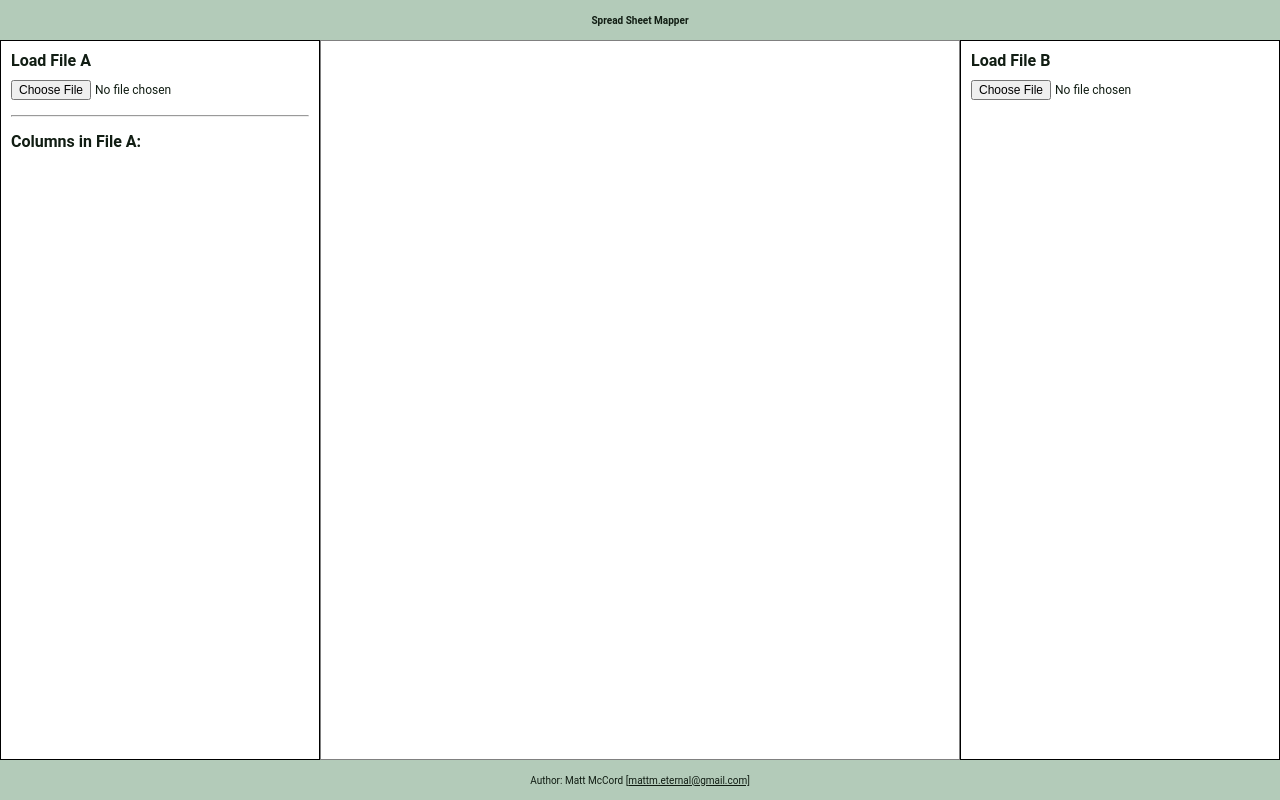
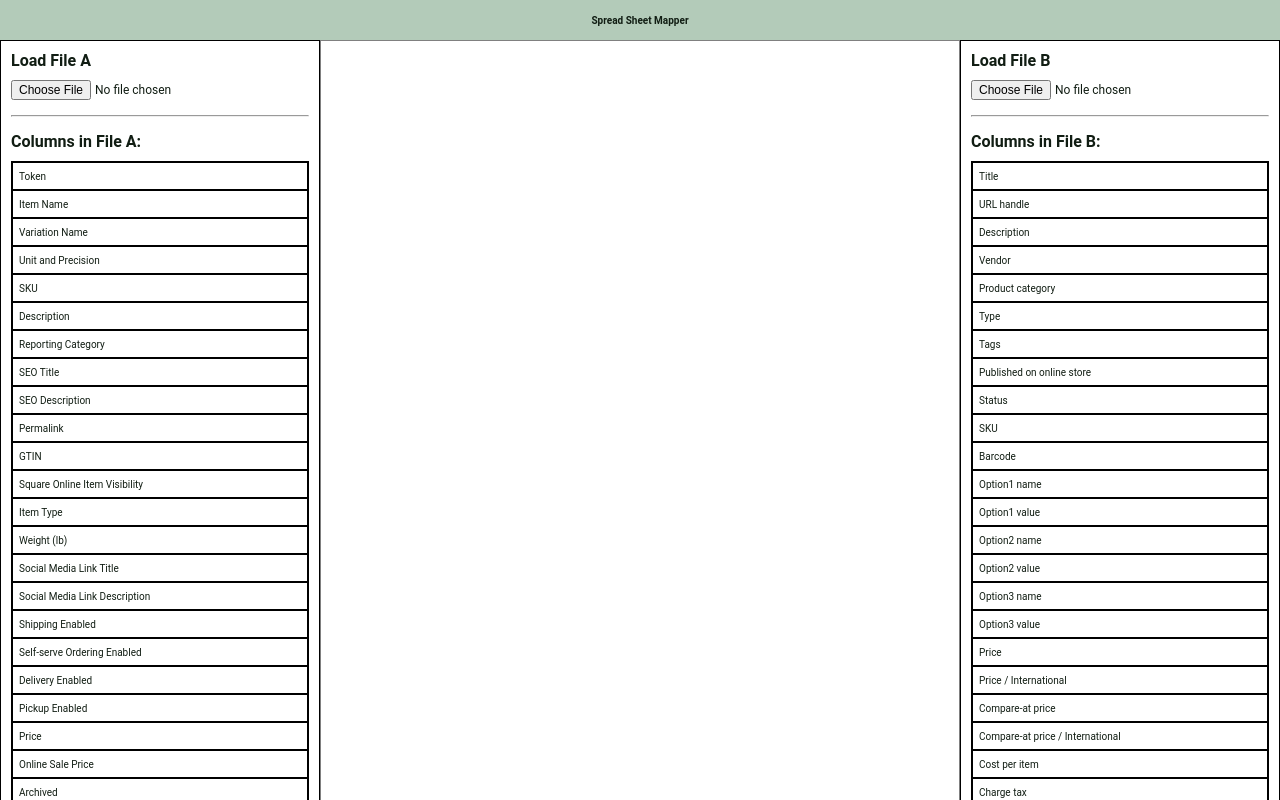
Before and after one commit to mccordgh/spreadsheet-mapper, a React (Create React App) app: page / in a window 1280 px wide. Shown: the top 800 px of the page. Built offline with nearby package versions, Linux system fonts and the light colour scheme.

Commit message:
dummy data for quicker dev

```diff
--- a/src/App.tsx
+++ b/src/App.tsx
@@ -6,12 +6,16 @@ import { parse, ParseResult, LocalFile } from 'papaparse';
 
 import './App.css';
 
+// TODO: Remove when done testing
+const dummyHeaderListA: string[] = ['Token', 'Item Name', 'Variation Name', 'Unit and Precision', 'SKU', 'Description', 'Reporting Category', 'SEO Title', 'SEO Description', 'Permalink', 'GTIN', 'Square Online Item Visibility', 'Item Type', 'Weight (lb)', 'Social Media Link Title', 'Social Media Link Description', 'Shipping Enabled', 'Self-serve Ordering Enabled', 'Delivery Enabled', 'Pickup Enabled', 'Price', 'Online Sale Price', 'Archived', 'Sellable', 'Stockable', 'Skip Detail Screen in POS', 'Option Name 1', 'Option Value 1', 'Option Name 2', 'Option Value 2', 'Option Name 3', 'Option Value 3', 'Default Unit Cost', 'Default Vendor Name', 'Default Vendor Code', 'Current Quantity Erdé', 'New Quantity Erdé', 'Stock Alert Enabled Erdé', 'Stock Alert Count Erdé'];
+const dummyHeaderListB: string[] = ['Title', 'URL handle', 'Description', 'Vendor', 'Product category', 'Type', 'Tags', 'Published on online store', 'Status', 'SKU', 'Barcode', 'Option1 name', 'Option1 value', 'Option2 name', 'Option2 value', 'Option3 name', 'Option3 value', 'Price', 'Price / International', 'Compare-at price', 'Compare-at price / International', 'Cost per item', 'Charge tax', 'Tax code', 'Inventory tracker', 'Inventory quantity', 'Continue selling when out of stock', 'Weight value (grams)', 'Weight unit for display', 'Requires shipping', 'Fulfillment service', 'Product image URL', 'Image position', 'Image alt text', 'Variant image URL', 'Gift card', 'SEO title', 'SEO description', 'Google Shopping / Google product category', 'Google Shopping / Gender', 'Google Shopping / Age group', 'Google Shopping / MPN', 'Google Shopping / AdWords Grouping', 'Google Shopping / AdWords labels', 'Google Shopping / Condition', 'Google Shopping / Custom product', 'Google Shopping / Custom label 0', 'Google Shopping / Custom label 1', 'Google Shopping / Custom label 2', 'Google Shopping / Custom label 3', 'Google Shopping / Custom label 4'];
 
 function App() {
-  const [headerListA, setHeaderListA] = React.useState<string[]>([]);
-  const [headerListB, setHeaderListB] = React.useState<string[]>([]);
+  // TODO: Reset initial value to '[]' when done testing
+  const [headerListA, setHeaderListA] = React.useState<string[]>(dummyHeaderListA);
+  const [headerListB, setHeaderListB] = React.useState<string[]>(dummyHeaderListB);
 
-  const onFileLoad = (event: ChangeEvent<HTMLInputElement>): void => {
+  const onFileLoad = (event: ChangeEvent<HTMLInputElement>, callback: (fields: string[]) => void): void => {
     if (event?.target?.files) {
       const file: File = (event.target.files[0] as File);
 
@@ -20,7 +24,7 @@ function App() {
         complete: (results: ParseResult<File>, file: LocalFile): void => {
           if (results?.meta?.fields) {
             console.log('Fields:', results.meta.fields);
-            setHeaderListA(results.meta.fields);
+            callback(results.meta.fields);
           }
           // console.log('Parsing complete:', results);
         },
@@ -41,9 +45,9 @@ function App() {
 
       <div className="App-body">
         <div className="App-body-left">
-          <FileLoader title="Load File A" onFileLoad={onFileLoad}/>
+          <FileLoader title="Load File A" onFileLoad={(event: ChangeEvent<HTMLInputElement>) => { onFileLoad(event, setHeaderListA) }}/>
           <hr />
-          <HeaderList title="Columns in File A:" headers={headerListA} onClick={() => { console.log('header list clicked'); }}/>
+          <HeaderList title="Columns in File A:" headers={headerListA} onClick={() => { console.log('header list A clicked'); }}/>
         </div>
 
         <div className="App-body-center">
@@ -51,7 +55,9 @@ function App() {
         </div>
 
         <div className="App-body-right">
-          <FileLoader title="Load File B" onFileLoad={onFileLoad}/>
+          <FileLoader title="Load File B" onFileLoad={(event: ChangeEvent<HTMLInputElement>) => { onFileLoad(event, setHeaderListB) }}/>
+            <hr />
+          <HeaderList title="Columns in File B:" headers={headerListB} onClick={() => { console.log('header list B clicked'); }}/>
         </div>
       </div>
 
```
